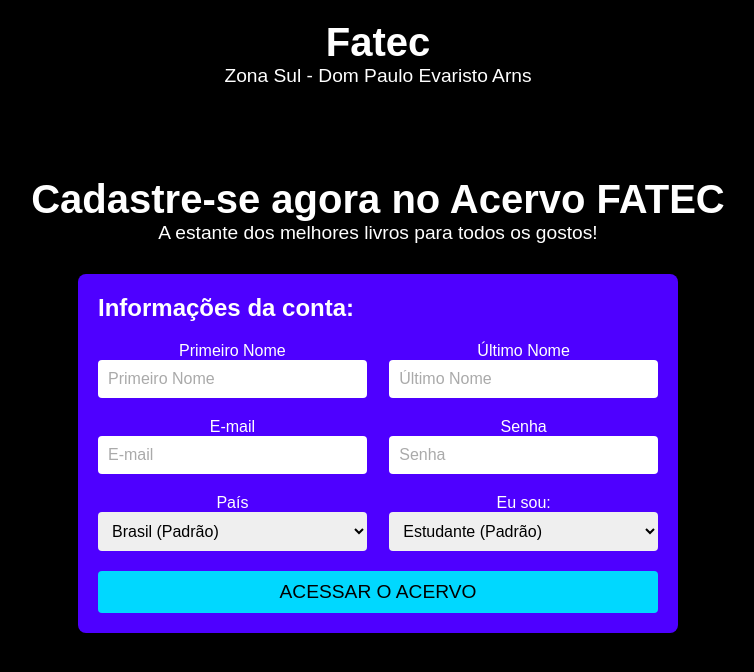
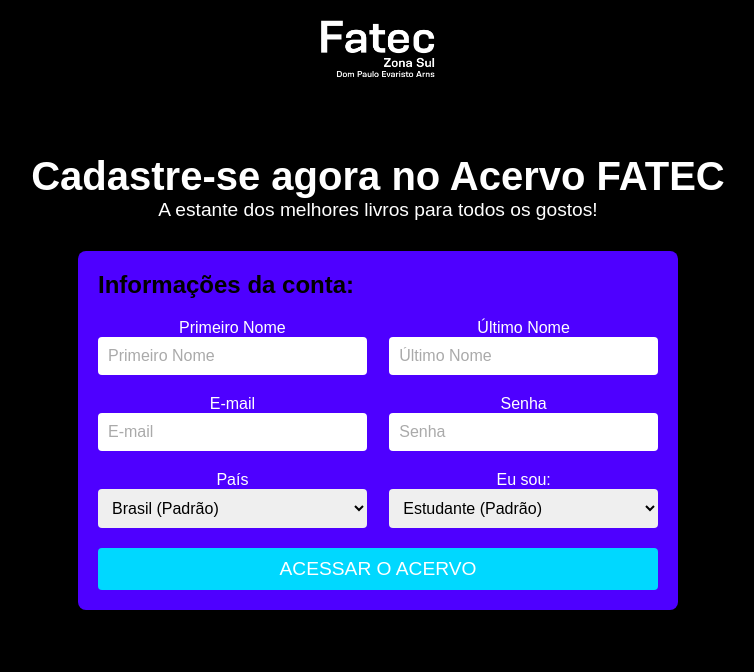
Before and after one commit to MoraiisDev/AcervoDigitalFATEC, a plain HTML site: page index.html in a window 1280 px wide. Shown: the whole page, without its empty margins (262-1016 px from the left). Drawn offline with Linux system fonts and the light colour scheme.

Commit message:
changing some colors on the registration form

```diff
--- a/index.html
+++ b/index.html
@@ -8,8 +8,9 @@
 </head>
 <body>
     <div class="header">
-        <h1>Fatec</h1>
-        <p>Zona Sul - Dom Paulo Evaristo Arns</p>
+        <div class="image">
+            <img src="./imgs/logo_fatec.png" alt="Logo da FATEC ZONA SUL">
+        </div>
     </div>
 
     <div class="main-container">
--- a/styles.css
+++ b/styles.css
@@ -13,6 +13,11 @@ body {
 .header {
   text-align: center;
   padding: 20px;
+}
+
+.image > img {
+  width: 116px;
+  height: 70px;
 }
 
 .main-container {
@@ -42,6 +47,7 @@ p {
 h2 {
   text-align: left;
   margin-bottom: 20px;
+  color: #000;
 }
 
 form {
@@ -73,7 +79,7 @@ input::placeholder {
 
 button {
   background-color: #00d8ff;
-  color: black;
+  color: #fff;
   padding: 10px 0;
   border: none;
   border-radius: 4px;
```
Also changed, not shown: imgs/logo_fatec.png (added).
